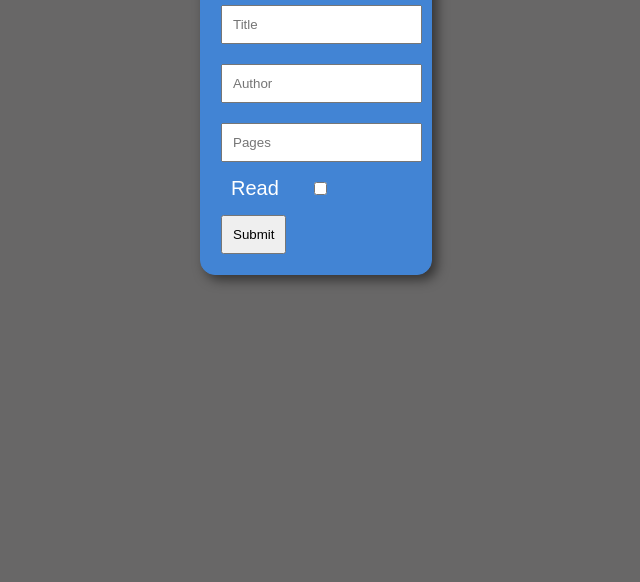
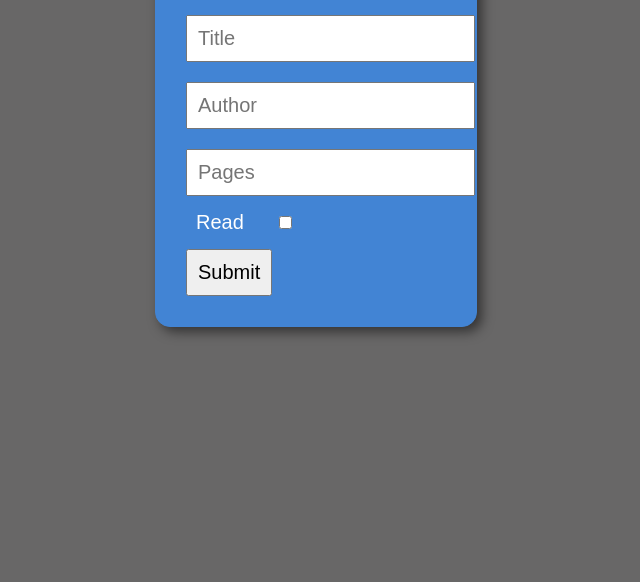
Before and after one commit to GeneZijlboot/Library, a plain HTML site: page index.html in a window 1280 px wide. Shown: the part 218-800 px from the top of the page, without its empty margins (324-964 px from the left). Drawn offline with Linux system fonts and the light colour scheme.

Commit message:
Update style.css

```diff
--- a/style.css
+++ b/style.css
@@ -1,25 +1,26 @@
 body{
     margin: 0px;
     font-family: Arial;
+    color:white;
     font-size: 20px;
-    color:white;
     background-color: rgb(104, 103, 103);
 }
 
 .HiddenForm{
     visibility: visible; /*very importend --> when clicking button let this div appear!*/
     margin: 0 auto;
-    width: 210px;
+    width: 280px;
     justify-content: center;
     margin-top: 10%;
     background-color: rgb(66, 132, 212);
     border: 1px rgb(66, 132, 212) solid;
     box-shadow: 5px 5px 12px rgba(0,0,0,0.5);
     border-radius: 15px;
-    padding: 10px;
+    padding: 20px;
 }
 
 p, input, label{
+    font-size: 20px;
     padding: 10px;
     margin: 10px;
 }
```
